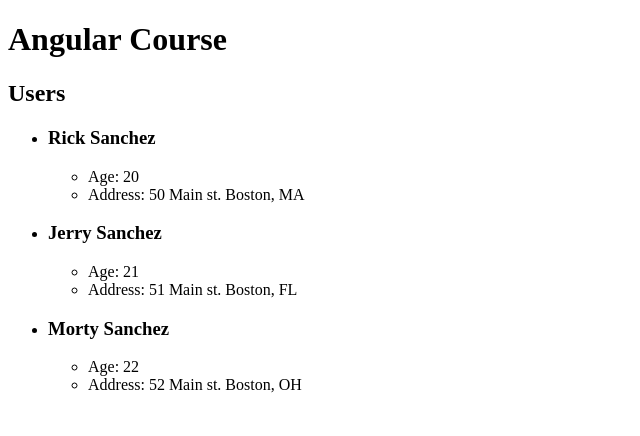
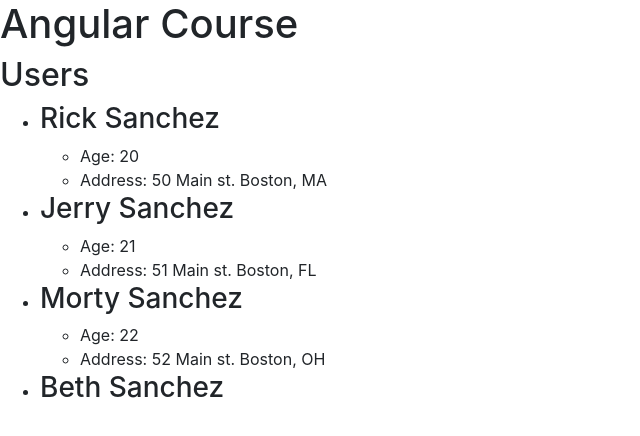
Before and after one commit to deadlydexter/angular, an Angular app: page / in a window 1280 px wide. Shown: the top 436 px of the page, without its empty margins (0-640 px from the left). Built offline with nearby package versions, Linux system fonts and the light colour scheme.

Commit message:
Adding Bootsrap

```diff
--- a/angular.json
+++ b/angular.json
@@ -24,9 +24,14 @@
               "src/assets"
             ],
             "styles": [
-              "src/styles.css"
+              "src/styles.css",
+              "./node_modules/bootstrap/dist/css/bootstrap.css"
             ],
-            "scripts": []
+            "scripts": [
+              "./node_modules/popper.js/dist/umd/popper.js",
+              "./node_modules/jquery/dist/jquery.js",
+              "./node_modules/bootstrap/dist/js/bootstrap.js"
+            ]
           },
           "configurations": {
             "production": {
--- a/package.json
+++ b/package.json
@@ -19,6 +19,9 @@
     "@angular/platform-browser": "~9.1.3",
     "@angular/platform-browser-dynamic": "~9.1.3",
     "@angular/router": "~9.1.3",
+    "bootstrap": "4.0.0-beta.2",
+    "jquery": "^3.5.0",
+    "popper.js": "^1.16.1",
     "rxjs": "~6.5.4",
     "tslib": "^1.10.0",
     "zone.js": "~0.10.2"
--- a/src/app/components/users/users.component.html
+++ b/src/app/components/users/users.component.html
@@ -2,7 +2,7 @@
 <ul *ngIf= "loaded && users?.length > 0">
     <li *ngFor="let user of users">
         <h3>{{user.firstName }} {{user.lastName}}</h3>
-        <ul *ngIf="showExtended">
+        <ul *ngIf="showExtended && user.age && user.address">
             <!-- Display Method's Return Value -->
             <li>Age: {{user.age}}</li>
             <li>Address: {{ user.address.street }} {{ user.address.city }}, {{ user.address.state }}</li>
--- a/src/app/components/users/users.component.ts
+++ b/src/app/components/users/users.component.ts
@@ -14,7 +14,7 @@
   constructor() { }
 
   ngOnInit(): void {
-    setTimeout(()=>{
+
       this.users=[
         {
           firstName: 'Rick',
@@ -50,19 +50,14 @@
 
       this.loaded = true;
 
-    },3000)
+
 
     // Add Addtional User
-        // this.adduser({
-        //   firstName: 'Beth',
-        //   lastName: 'Sanchez',
-        //   age: 23,
-        //   address:{
-        //     street: '53 Main st.',
-        //     city: 'Columbus',
-        //     state: 'OH'
-        //   }
-        // })
+        this.adduser({
+          firstName: 'Beth',
+          lastName: 'Sanchez',
+
+        })
 
   }
   adduser(user:User){
--- a/src/app/models/User.ts
+++ b/src/app/models/User.ts
@@ -1,8 +1,8 @@
 export interface User {
     firstName: string,
       lastName: string,
-      age:number,
-      address:{
+      age?:number,
+      address?:{
         street:string,
         city: string,
         state: string
```
Also changed, not shown: 1 other file (tests, documents, lock files or other folders).
